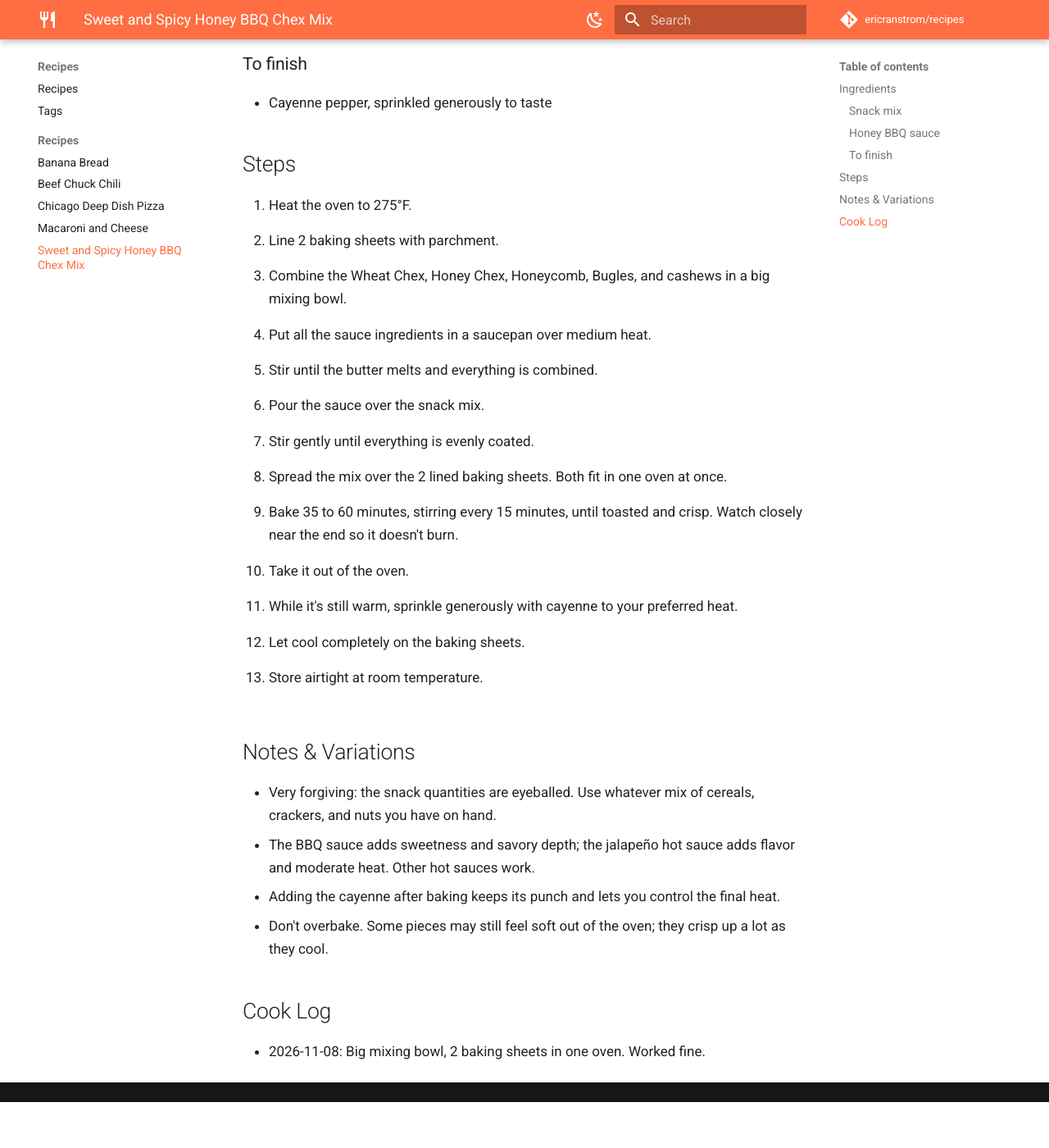
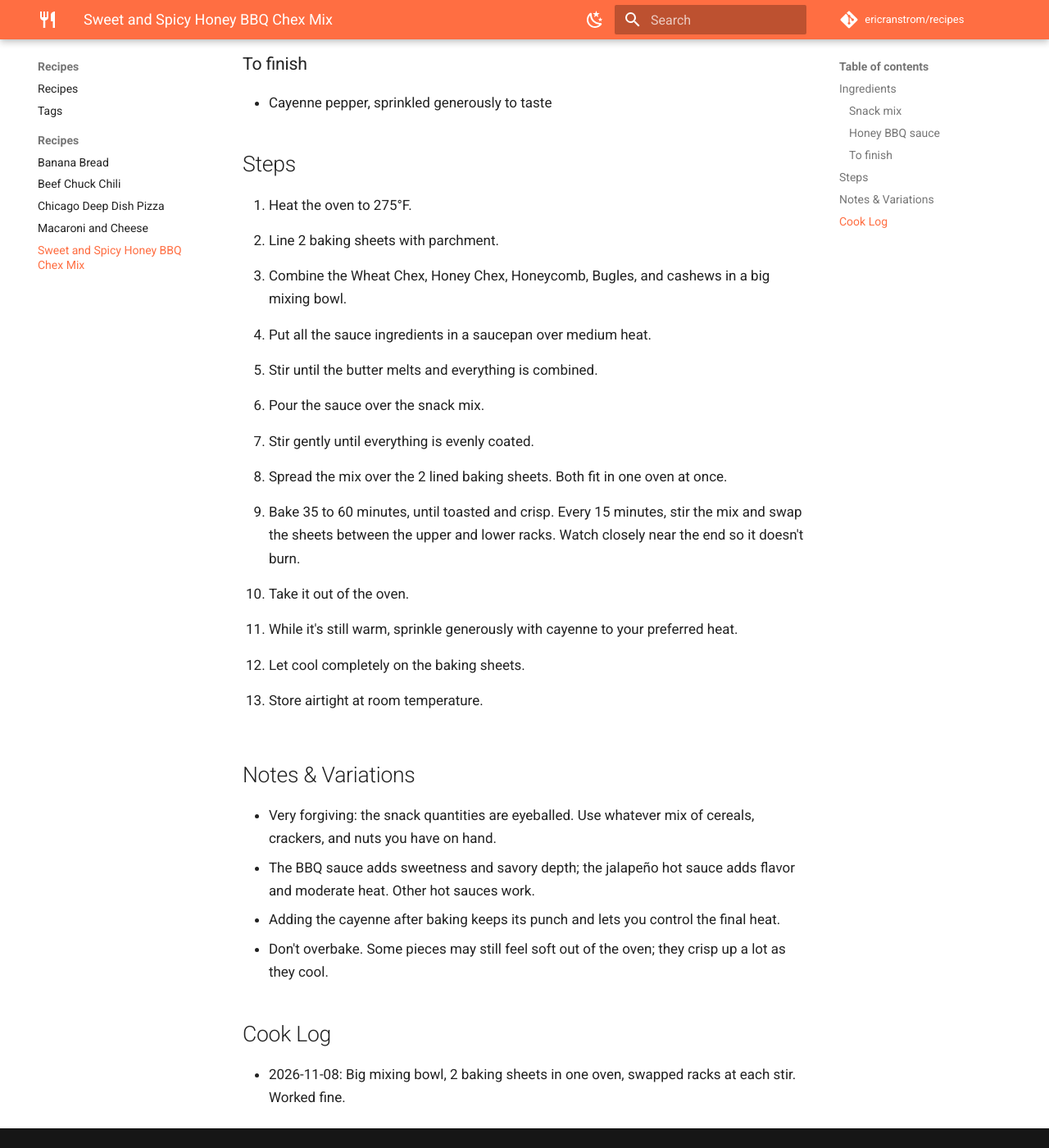
Before and after one commit to ericranstrom/recipes, an MkDocs documentation site: the page built from docs/recipes/sweet-and-spicy-honey-bbq-chex-mix.md, in a window 1280 px wide and 1400 px high, scrolled down 1120 px. Shown: the whole window at 82% size. Built offline with MkDocs 1.6.1 and Material for MkDocs 9.7.7, drawn with Linux system fonts in a browser that asks for light colours; comment, search, counter and statistics services are not loaded; before the commit the page ends 2464 px from its top, so only the background shows below that.

Commit message:
Update recipe: sweet and spicy honey bbq chex mix (rotate sheets)
Co-Authored-By: Claude Opus 5.5 <noreply@anthropic.com>
Claude-Session: https://claude.ai/code/session_01KepDaZPzGvcnecJtEHaYUE

```diff
--- a/docs/recipes/sweet-and-spicy-honey-bbq-chex-mix.md
+++ b/docs/recipes/sweet-and-spicy-honey-bbq-chex-mix.md
@@ -49,7 +49,7 @@ Crunchy, sticky-sweet snack mix in a buttery honey, BBQ, and jalapeño hot sauce
 6. Pour the sauce over the snack mix.
 7. Stir gently until everything is evenly coated.
 8. Spread the mix over the 2 lined baking sheets. Both fit in one oven at once.
-9. Bake 35 to 60 minutes, stirring every 15 minutes, until toasted and crisp. Watch closely near the end so it doesn't burn.
+9. Bake 35 to 60 minutes, until toasted and crisp. Every 15 minutes, stir the mix and swap the sheets between the upper and lower racks. Watch closely near the end so it doesn't burn.
 10. Take it out of the oven.
 11. While it's still warm, sprinkle generously with cayenne to your preferred heat.
 12. Let cool completely on the baking sheets.
@@ -66,4 +66,4 @@ Crunchy, sticky-sweet snack mix in a buttery honey, BBQ, and jalapeño hot sauce
 
 <!-- Dated one-liners, newest first. -->
 
-- 2026-11-08: Big mixing bowl, 2 baking sheets in one oven. Worked fine.
+- 2026-11-08: Big mixing bowl, 2 baking sheets in one oven, swapped racks at each stir. Worked fine.
```
